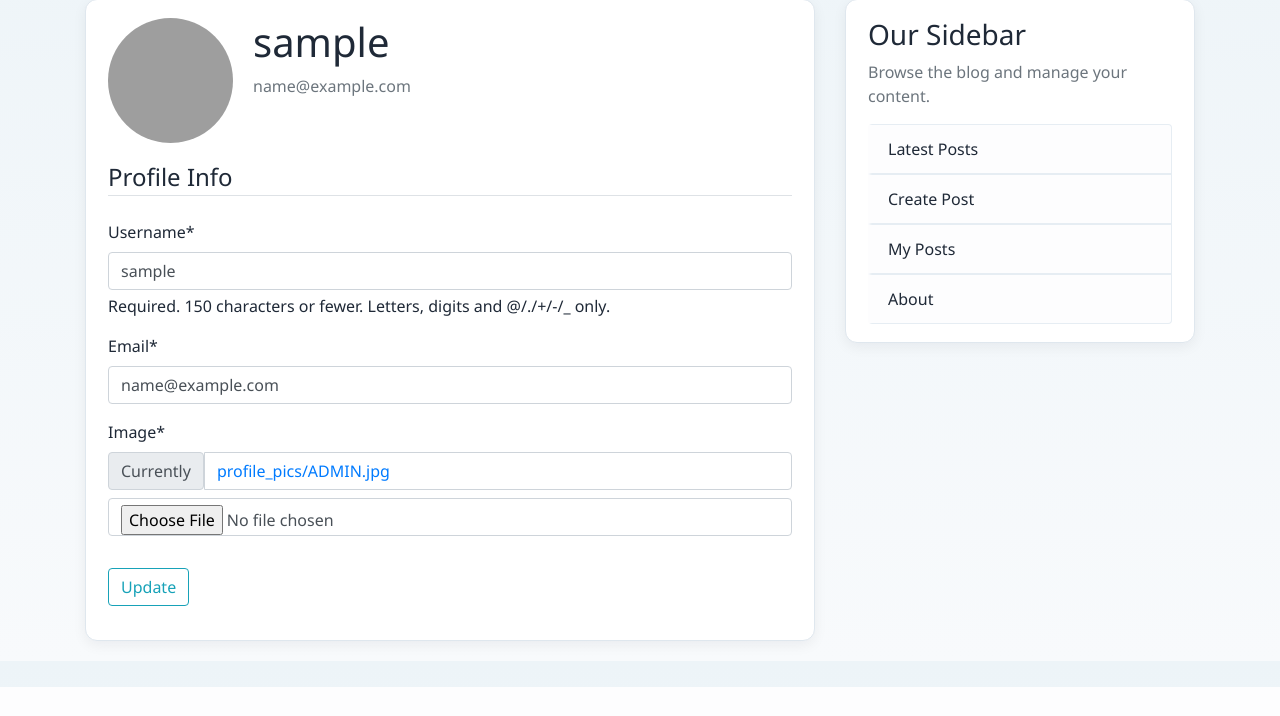
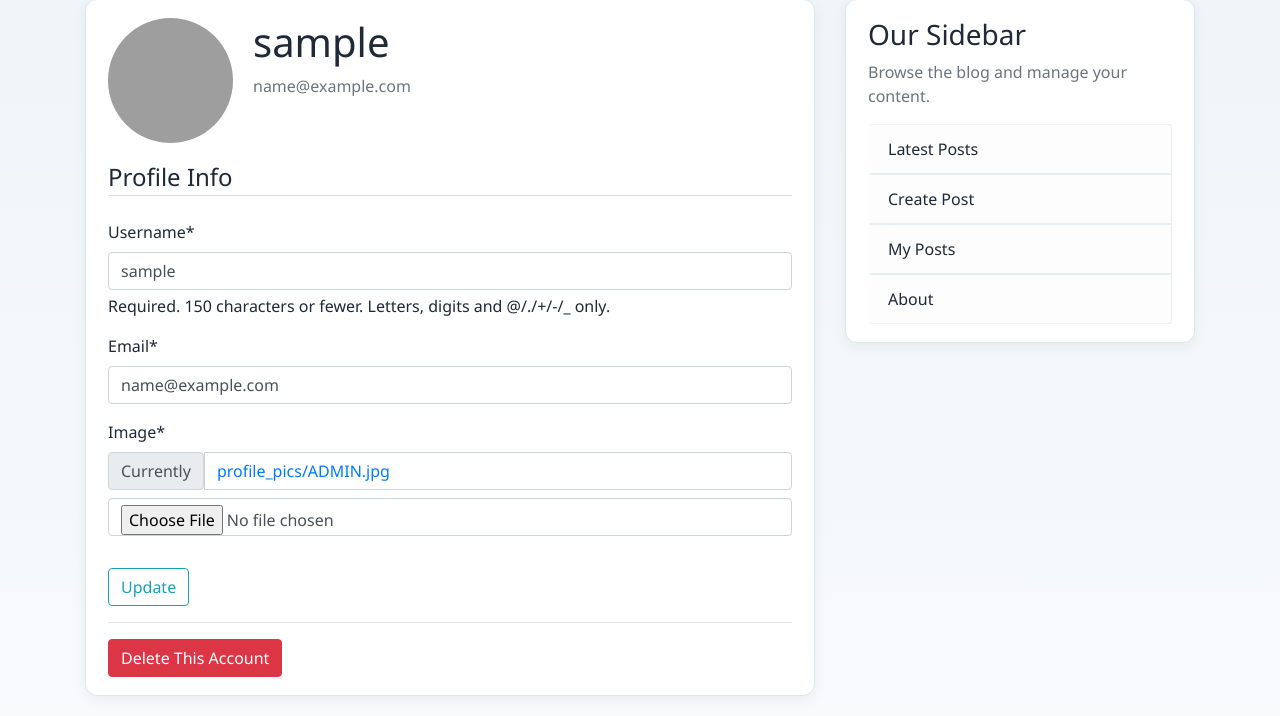
Before and after one commit to ShViNaY/Blog_creation-, a Django app: page /profile/ in a window 1280 px wide. Shown: the part 113-829 px from the top of the page. Before the commit the page ends 800 px from the top, so only its background shows below. Run offline with Django 5.2, Linux system fonts and the light colour scheme; the visitor is signed in with stand-in values (Sample User, id 1); some libraries are stand-ins or nearby versions; grey boxes are pictures that could not be loaded.

Commit message:
Give admin right to remove bad users and posts

```diff
--- a/blog/templates/blog/post_detail.html
+++ b/blog/templates/blog/post_detail.html
@@ -6,9 +6,11 @@
         <div class="article-metadata">
             <a class="mr-2" href="{% url 'user-posts' object.author.username %}">{{ object.author }}</a>
             <small class="text-muted">{{ object.date_posted|date:"F d, Y" }}</small>
-            {% if object.author == user %}
+            {% if object.author == user or user.is_staff or user.is_superuser %}
                 <div>
-                    <a class="btn btn-secondary btn-sm mt-1 mb-1" href="{% url 'post-update' object.id %}">Update</a>
+                    {% if object.author == user or user.is_staff or user.is_superuser %}
+                        <a class="btn btn-secondary btn-sm mt-1 mb-1" href="{% url 'post-update' object.id %}">Update</a>
+                    {% endif %}
                     <a class="btn btn-danger btn-sm mt-1 mb-1" href="{% url 'post-delete' object.id %}">Delete</a>
                 </div>
             {% endif %}
--- a/myproject/urls.py
+++ b/myproject/urls.py
@@ -9,6 +9,7 @@ urlpatterns = [
     path('admin/', admin.site.urls),
     path('register/', user_views.register, name='register'),
     path('profile/', user_views.profile, name='profile'),
+    path('delete-account/', user_views.delete_account, name='delete-account'),
     path('login/', auth_views.LoginView.as_view(template_name='users/login.html'), name='login'),
     path('logout/', user_views.logout_view, name='logout'),
     path('password-reset/',
--- a/users/templates/users/profile.html
+++ b/users/templates/users/profile.html
@@ -24,5 +24,15 @@
                 </button>
             </div>
         </form>
+
+        {% if user.is_staff or user.is_superuser %}
+            <hr>
+            <form method="POST" action="{% url 'delete-account' %}" onsubmit="return confirm('Delete this admin account? This action cannot be undone.');">
+                {% csrf_token %}
+                <button type="submit" class="btn btn-danger">
+                    Delete This Account
+                </button>
+            </form>
+        {% endif %}
     </div>
 {% endblock content %}
--- a/users/views.py
+++ b/users/views.py
@@ -2,7 +2,8 @@ from django.shortcuts import  render, redirect
 from django.contrib.auth.forms import UserCreationForm
 from django.contrib import messages
 from django.contrib.auth import logout
-from django.contrib.auth.decorators import login_required
+from django.contrib.auth.decorators import login_required, user_passes_test
+from django.contrib.auth.models import User
 from .forms import UserRegisterForm, UserUpdateForm, ProfileUpdateForm
 import logging
 
@@ -51,3 +52,16 @@ def profile(request):
         'p_form' : p_form
     }
     return render(request, 'users/profile.html', context)
+
+
+@login_required
+@user_passes_test(lambda user: user.is_staff or user.is_superuser)
+def delete_account(request):
+    if request.method == 'POST':
+        user_to_delete = request.user
+        username = user_to_delete.username
+        logout(request)
+        user_to_delete.delete()
+        messages.warning(request, f'Account "{username}" was deleted.')
+        return redirect('login')
+    return redirect('profile')
```
Also changed, not shown: blog/views.py (+8 -4 lines).
